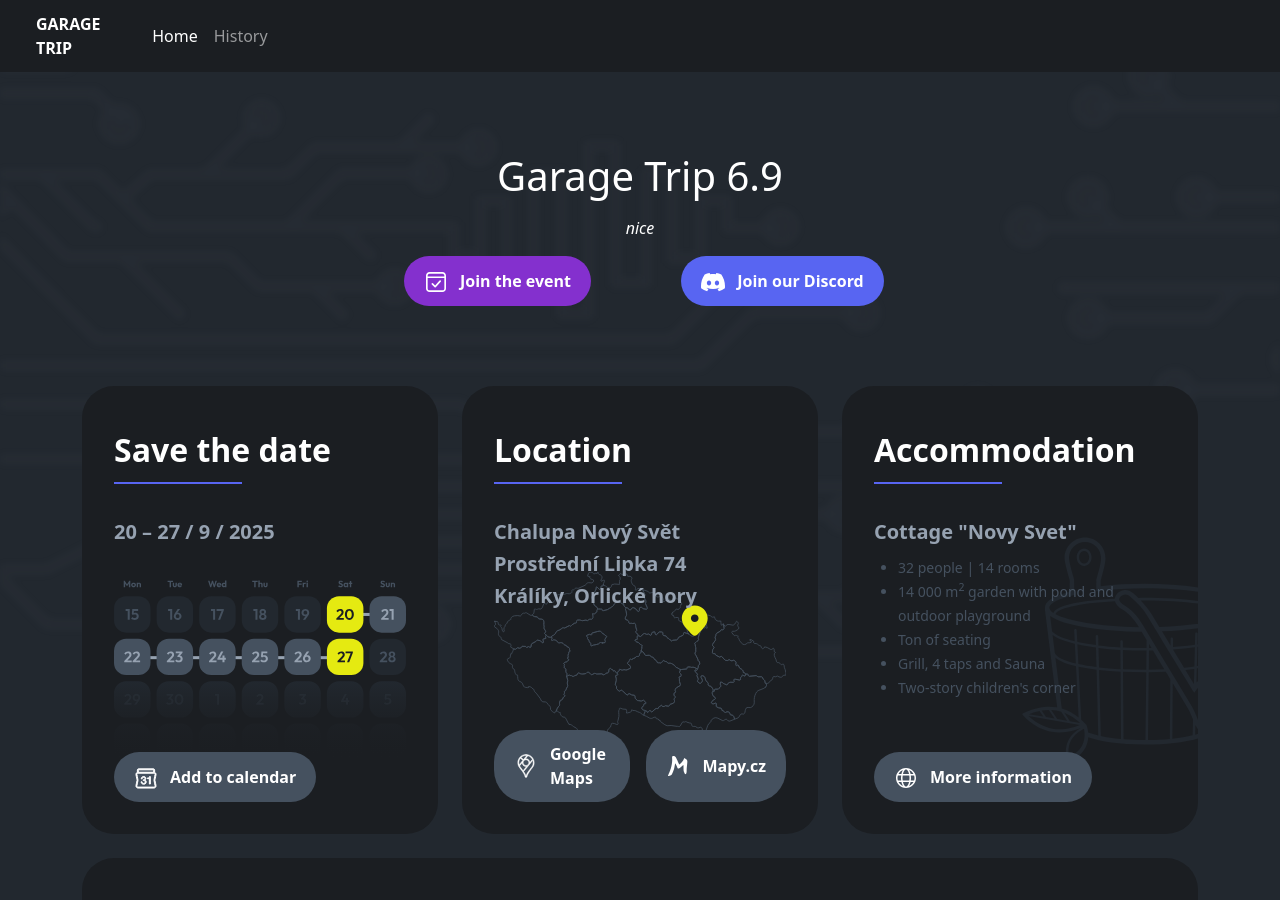
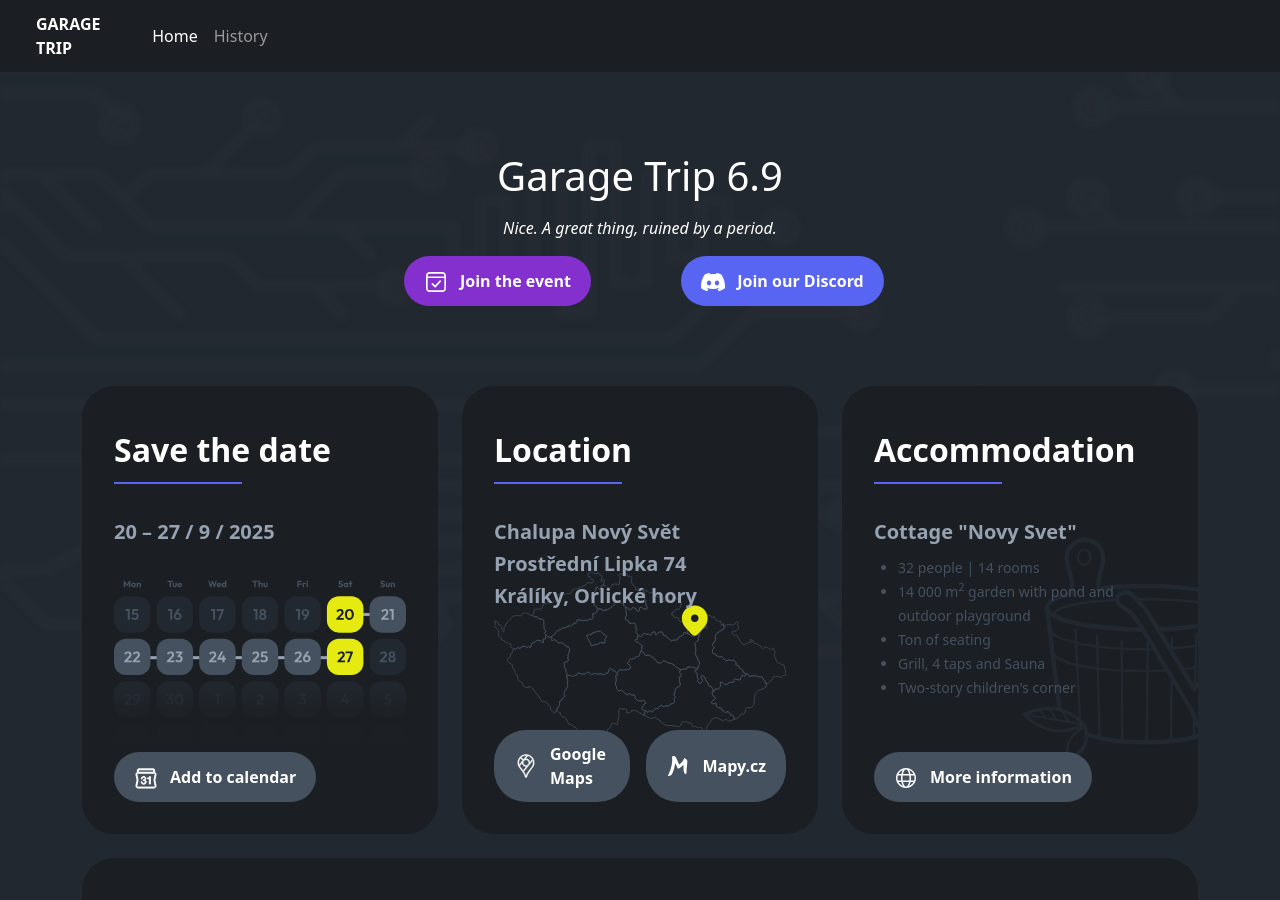
Before and after one commit to tivvit/garage-trip-web, a Jekyll site: the page built from index.html, in a window 1280 px wide and 900 px high. Built offline with Jekyll 4.4.1, drawn with Linux system fonts in a browser that asks for light colours.

Commit message:
longer homepage quote

```diff
--- a/index.html
+++ b/index.html
@@ -6,7 +6,7 @@ id: home
 <div class="container" style="padding: 5rem 0">
     <div class="row text-center">
         <h1 class="mb-3">Garage Trip 6.9</h1>
-        <p><em>nice</em></p>
+        <p><em>Nice. A great thing, ruined by a period.</em></p>
     </div>
 
     <div class="row">
```
